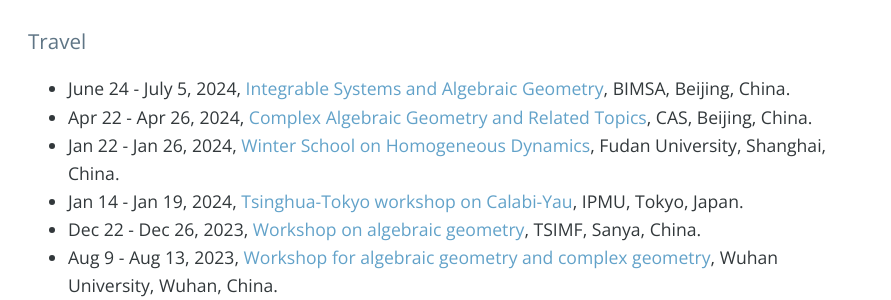
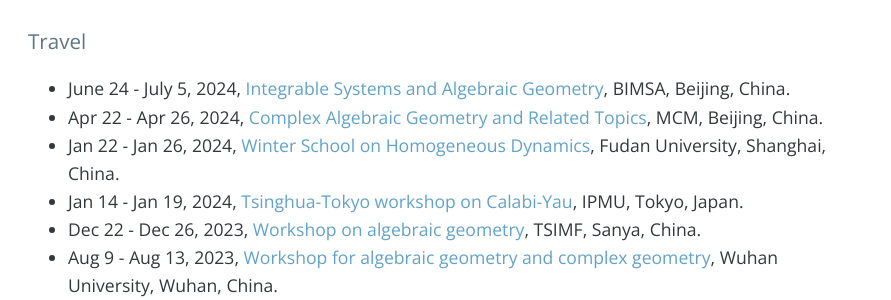
Before and after one commit to bowenl-math/bowenl-math.github.io, a Jekyll site: the page built from index.md, in a window 1280 px wide and 900 px high, scrolled down 1745 px. Shown: the part 435-735 px from the top of the window, without its empty margins (196-1087 px from the left). Built offline with Jekyll 4.4.1, drawn with Linux system fonts in a browser that asks for light colours; nearby versions of some CDN libraries; our own code applies the rules of GitHub Pages for plain Markdown files; the list of posts is cut into pages by our own code; comment, search, counter and statistics services are not loaded.

Commit message:
Update index.md

```diff
--- a/index.md
+++ b/index.md
@@ -35,7 +35,7 @@
 
 ### Travel
 * June 24 - July 5, 2024, [Integrable Systems and Algebraic Geometry](https://www.bimsa.cn/bmpsw/index.html), BIMSA, Beijing, China.
-* Apr 22 - Apr 26, 2024, [Complex Algebraic Geometry and Related Topics](http://www.mcm.ac.cn/events/programs/202401/t20240122_768739.html), CAS, Beijing, China.
+* Apr 22 - Apr 26, 2024, [Complex Algebraic Geometry and Related Topics](http://www.mcm.ac.cn/events/programs/202401/t20240122_768739.html), MCM, Beijing, China.
 * Jan 22 - Jan 26, 2024, [Winter School on Homogeneous Dynamics](https://scms.fudan.edu.cn/info/4588/6088.htm), Fudan University, Shanghai, China.
 * Jan 14 - Jan 19, 2024, [Tsinghua-Tokyo workshop on Calabi-Yau](https://indico.ipmu.jp/event/422/), IPMU, Tokyo, Japan.
 * Dec 22 - Dec 26, 2023, [Workshop on algebraic geometry](http://www.tsimf.cn/meeting/detail?id=360), TSIMF, Sanya, China.
```
